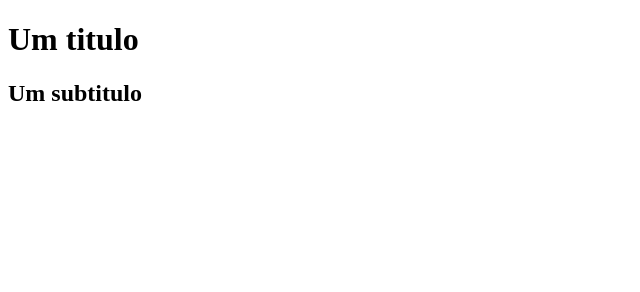
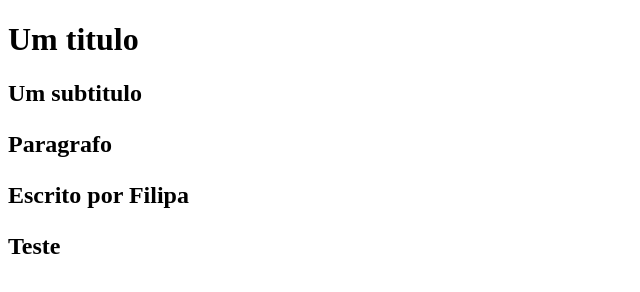
Before and after one commit to MateusKstro/Conflitos-dbc, a plain HTML site: page conflitos/index.html in a window 1280 px wide. Shown: the whole page, without its empty margins (0-640 px from the left). Drawn offline with Linux system fonts and the light colour scheme.

Commit message:
Modificações Filipa

```diff
--- a/conflitos/index.html
+++ b/conflitos/index.html
@@ -9,5 +9,8 @@
 <body>
     <h1>Um titulo</h1>
     <h2>Um subtitulo<h2>
+    <p>Paragrafo</p>
+    <p>Escrito por Filipa</p>
+    <p>Teste</p>
 </body>
 </html>
```
